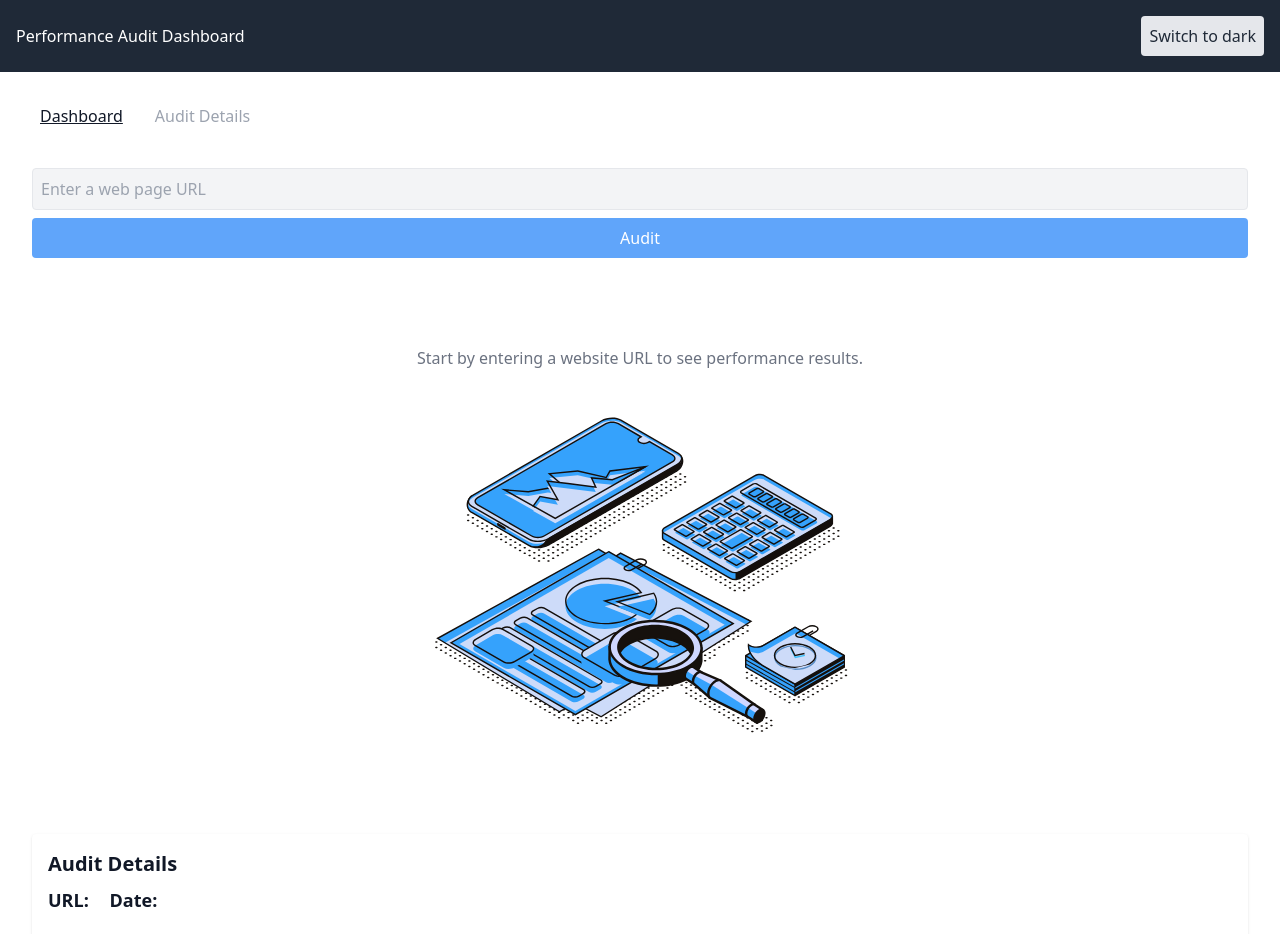
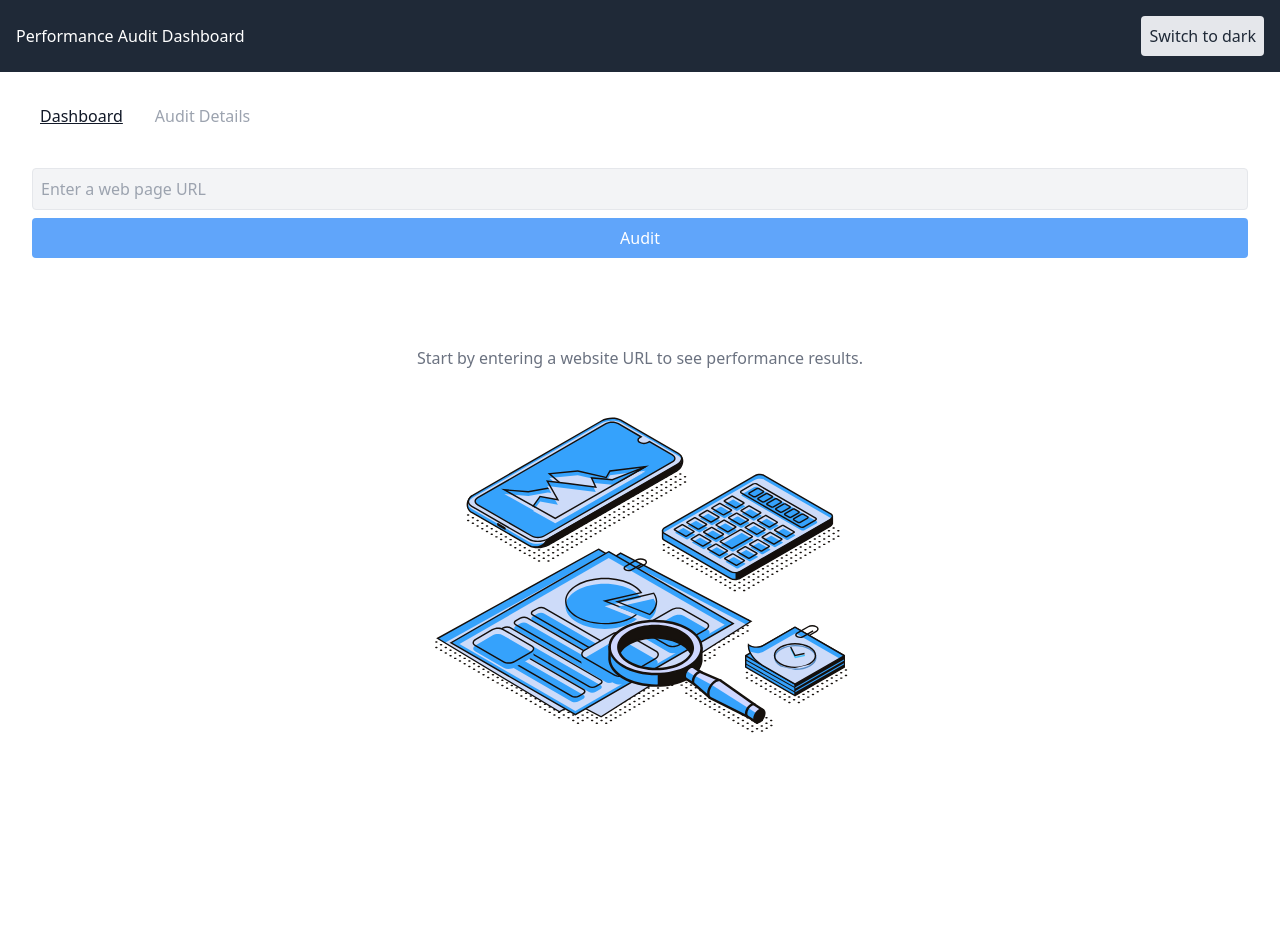
Before and after one commit to marazmlab/performance-dashboard-app, a React (Vite) app: page / in a window 1280 px wide. Shown: the top 934 px of the page. After the commit the page ends 850 px from the top, so only its background shows below. Built offline with nearby package versions, Linux system fonts and the light colour scheme.

Commit message:
refactor(AuditDetails): back to unused empty data check. Leaving it for future fix.

```diff
--- a/src/components/AuditDetails.jsx
+++ b/src/components/AuditDetails.jsx
@@ -1,12 +1,10 @@
 import React from "react";
 
 const AuditDetails = ({ data }) => {
-
-  const audits = data?.lighthouseResult?.audits || {};
-  const url = data?.lighthouseResult?.finalUrl || "";
-  const date = data?.lighthouseResult?.fetchTime
-    ? new Date(data.lighthouseResult.fetchTime).toLocaleString()
-    : "";
+  if (!data) return <p></p>;
+  const audits = data.lighthouseResult.audits;
+  const url = data.lighthouseResult.finalUrl;
+  const date = new Date(data.lighthouseResult.fetchTime).toLocaleString();
 
   const opportunities = Object.values(audits)
     .filter(audit => audit.details && audit.details.type === "opportunity");
```
